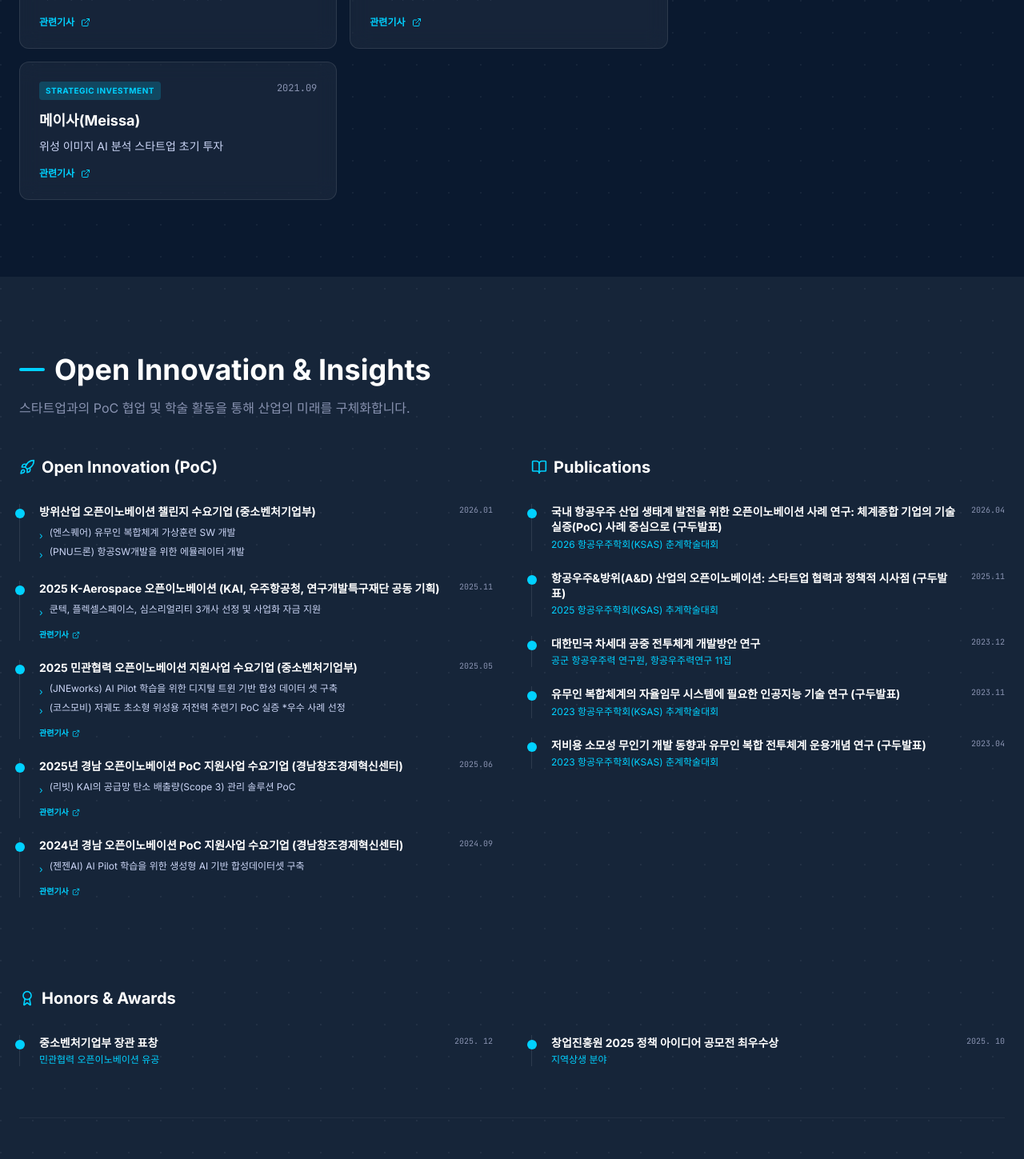
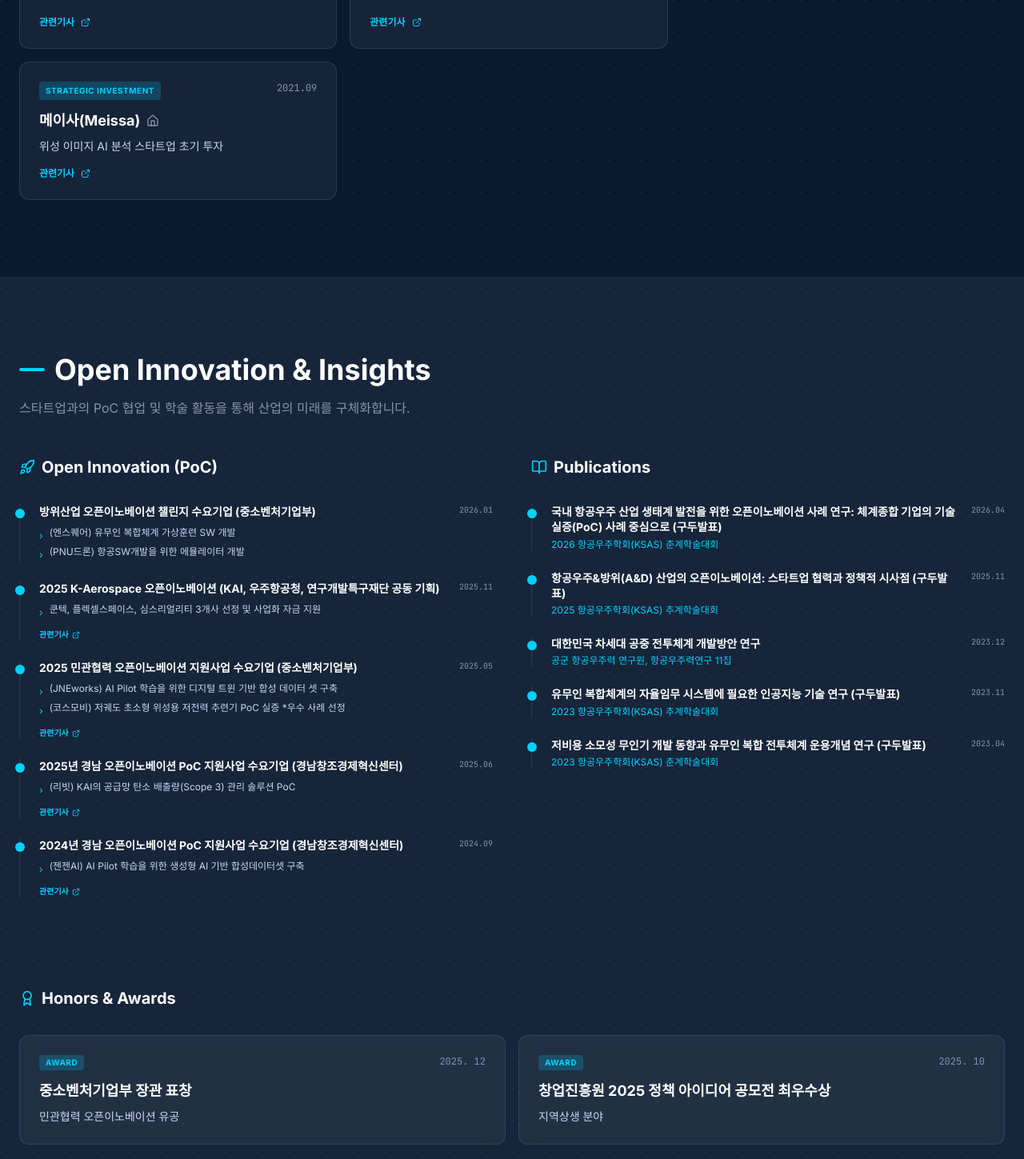
Before and after one commit to justin-log/portfolio, a React (Vite) app: page / in a window 1280 px wide. Shown: the part 3920-5369 px from the top of the page at 80% size. Built offline with nearby package versions, Linux system fonts and the light colour scheme.

Commit message:
feat: Add company homepage links to portfolio
Adds homepage_url to the portfolio data and integrates it into the UI. Each investment entry now displays an icon linking to the company's website, enhancing user experience by providing direct access to more information.

```diff
--- a/src/App.tsx
+++ b/src/App.tsx
@@ -23,7 +23,8 @@ import {
   Calendar,
   MapPin,
   GraduationCap,
-  Users
+  Users,
+  Home
 } from 'lucide-react';
 import portfolioData from './data/portfolio.json';
 
@@ -418,7 +419,20 @@ export default function App() {
                       </span>
                       <span className="text-space-slate font-mono text-[10px] md:text-xs">{inv.date}</span>
                     </div>
-                    <h4 className="text-base md:text-lg font-bold text-white mb-2">{inv.company}</h4>
+                    <div className="flex items-center gap-2 mb-2">
+                      <h4 className="text-base md:text-lg font-bold text-white">{inv.company}</h4>
+                      {inv.homepage_url && (
+                        <a
+                          href={inv.homepage_url}
+                          target="_blank"
+                          rel="noopener noreferrer"
+                          className="text-space-slate hover:text-electric-blue transition-colors"
+                          title="홈페이지 방문"
+                        >
+                          <Home className="w-3.5 h-3.5 md:w-4 md:h-4" />
+                        </a>
+                      )}
+                    </div>
                     <p className="text-xs md:text-sm text-space-light mb-4">{inv.summary}</p>
                   </div>
                   <a
@@ -531,22 +545,30 @@ export default function App() {
             </div>
           </div>
 
-          {/* Awards Section - Unified Style */}
+          {/* Awards Section - Highlighted Card Style */}
           <div className="pt-12 mb-16">
             <h3 className="text-lg md:text-xl font-bold text-white flex items-center gap-2 mb-8">
               <Award className="w-5 h-5 text-electric-blue" />
               Honors & Awards
             </h3>
-            <div className="grid grid-cols-1 md:grid-cols-2 gap-x-12 gap-y-6">
+            <div className="grid grid-cols-1 md:grid-cols-2 gap-4">
               {portfolioData.awards.map((award, idx) => (
-                <div key={idx} className="relative pl-5 md:pl-6 border-l border-white/10">
-                  <div className="absolute -left-1.5 top-1.5 w-3 h-3 rounded-full bg-electric-blue" />
-                  <div className="flex flex-col sm:flex-row sm:justify-between sm:items-start mb-1">
-                    <h4 className="font-bold text-white text-sm leading-snug">{award.title}</h4>
-                    <span className="text-space-slate font-mono text-[10px] whitespace-nowrap mt-1 sm:mt-0 sm:ml-4">{award.date}</span>
+                <motion.div
+                  key={idx}
+                  whileHover={{ y: -5 }}
+                  className="glass-panel p-5 md:p-6 rounded-xl flex flex-col justify-between border-t-2 border-electric-blue/50"
+                >
+                  <div>
+                    <div className="flex justify-between items-start mb-3">
+                      <span className="bg-electric-blue/20 text-electric-blue px-2 py-0.5 rounded text-[10px] font-bold uppercase tracking-wider">
+                        Award
+                      </span>
+                      <span className="text-space-slate font-mono text-[10px] md:text-xs">{award.date}</span>
+                    </div>
+                    <h4 className="text-base md:text-lg font-bold text-white mb-2">{award.title}</h4>
+                    <p className="text-xs md:text-sm text-space-light">{award.reason}</p>
                   </div>
-                  <p className="text-[10px] md:text-xs text-electric-blue">{award.reason}</p>
-                </div>
+                </motion.div>
               ))}
             </div>
           </div>
--- a/src/data/portfolio.json
+++ b/src/data/portfolio.json
@@ -121,49 +121,56 @@
       "type": "M&A",
       "date": "2024.11",
       "summary": "위성통신·항공전자 코스닥 상장사 경영권 인수",
-      "news_url": "https://www.mt.co.kr/industry/2024/11/07/2024110715400731087"
+      "news_url": "https://www.mt.co.kr/industry/2024/11/07/2024110715400731087",
+      "homepage_url": "https://www.genohco.com/kr/"
     },
     {
       "company": "디브레인(DBRAIN)",
       "type": "STRATEGIC INVESTMENT",
       "date": "2025.06",
       "summary": "소형 무인기 강소기업 투자",
-      "news_url": "https://www.yna.co.kr/view/AKR20250611131400003"
+      "news_url": "https://www.yna.co.kr/view/AKR20250611131400003",
+      "homepage_url": "https://dbrainuas.com/"
     },
     {
       "company": "젠젠AI(GENGENAI)",
       "type": "STRATEGIC INVESTMENT",
       "date": "2025.03",
       "summary": "국방 합성데이터 솔루션 스타트업 투자",
-      "news_url": "https://it.chosun.com/news/articleView.html?idxno=2023092135708"
+      "news_url": "https://it.chosun.com/news/articleView.html?idxno=2023092135708",
+      "homepage_url": "https://gengen.ai/"
     },
     {
       "company": "펀진(Funzin)",
       "type": "STRATEGIC INVESTMENT",
       "date": "2024.11",
       "summary": "국방 AI, 지휘결심 AI 스타트업 투자",
-      "news_url": "https://www.fnnews.com/news/202411211653445795"
+      "news_url": "https://www.fnnews.com/news/202411211653445795",
+      "homepage_url": "https://funzin.co.kr/main"
     },
     {
       "company": "메이사(Meissa)",
       "type": "STRATEGIC INVESTMENT",
       "date": "2024.09",
       "summary": "위성 이미지 AI 분석 스타트업 추가 투자",
-      "news_url": "https://biz.heraldcorp.com/article/3475095"
+      "news_url": "https://biz.heraldcorp.com/article/3475095",
+      "homepage_url": "https://www.meissa.ai/kr"
     },
     {
       "company": "코난테크놀로지(Konan Technology)",
       "type": "STRATEGIC INVESTMENT",
       "date": "2021.11",
       "summary": "AI·빅데이터 강소기업 투자",
-      "news_url": "https://www.thepublic.kr/news/articleView.html?idxno=66182"
+      "news_url": "https://www.thepublic.kr/news/articleView.html?idxno=66182",
+      "homepage_url": "https://www.konantech.com/"
     },
     {
       "company": "메이사(Meissa)",
       "type": "STRATEGIC INVESTMENT",
       "date": "2021.09",
       "summary": "위성 이미지 AI 분석 스타트업 초기 투자",
-      "news_url": "https://www.defensetoday.kr/news/articleView.html?idxno=3069"
+      "news_url": "https://www.defensetoday.kr/news/articleView.html?idxno=3069",
+      "homepage_url": "https://www.meissa.ai/kr"
     }
   ],
   "partnerships": [
```
